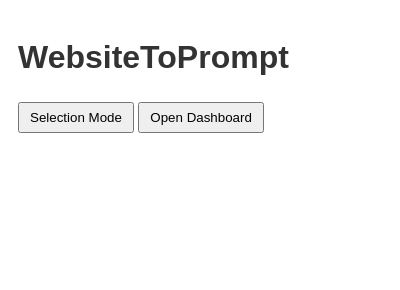
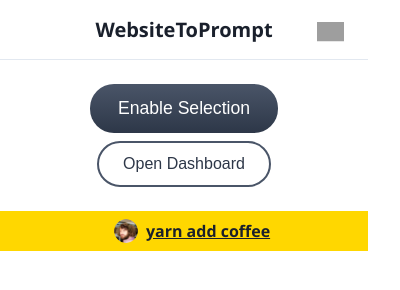
Before and after one commit to hello-nerdo/WebsiteToPrompt, a browser extension: page popup.html in a window 400 px wide. Drawn offline with Linux system fonts and the light colour scheme; grey boxes are pictures that could not be loaded.

Commit message:
feat: update dashboard references and enhance user interface
- Renamed "Prompt Dashboard" to "WebsiteToPrompt Dashboard" across background.js, dashboard.html, and README.md for consistency.
- Improved popup.html with a new header design, donation button, and GitHub link for better user engagement.
- Enhanced dashboard.js to auto-select the first prompt group and display its details, improving user experience.
- Updated popup.js to dynamically set button text and add a GitHub repository link for easier access to project resources.

```diff
--- a/popup.html
+++ b/popup.html
@@ -4,29 +4,134 @@
     <meta charset="UTF-8" />
     <title>WebsiteToPrompt</title>
     <style>
+      /* Reset default styles */
+      body {
+        margin: 0;
+        padding: 0;
+        background: white;
+      }
+
       .popup-container {
-        width: 300px;
-        padding: 10px;
-        font-family: Arial, sans-serif;
-        color: #333;
+        width: 320px;
+        padding: 24px 24px 0;
+        font-family: 'Segoe UI', system-ui, -apple-system, sans-serif;
+        text-align: center;
       }
 
       button {
-        display: inline-block;
-        margin: 4px 0;
-        padding: 6px 10px;
+        display: block;
+        margin: 8px auto;
+        padding: 12px 24px;
         cursor: pointer;
+        border-radius: 24px;
+        font-weight: 500;
+        font-size: 1rem;
+        transition: all 0.3s ease;
+      }
+
+      #toggleSelectionBtn {
+        background: linear-gradient(to bottom, #4a5568, #2d3748);
+        color: white;
+        border: none;
+        font-size: 1.1rem;
+        padding: 14px 28px;
+      }
+
+      #toggleSelectionBtn:hover {
+        transform: translateY(-1px);
+        box-shadow: 0 4px 6px rgba(0, 0, 0, 0.1);
+      }
+
+      #openDashboardBtn {
+        background: transparent;
+        color: #2d3748;
+        border: 2px solid #4a5568;
+      }
+
+      #openDashboardBtn:hover {
+        background: rgba(74, 85, 104, 0.1);
+      }
+
+      .donation-container {
+        margin: 1.5rem -24px 0;
+        background: #ffd700;
+      }
+
+      .donation-button {
+        display: flex;
+        justify-content: center;
+        align-items: center;
+        width: 100%;
+        padding: 8px;
+        border: none;
+        background: none;
+        color: #1a202c;
+        font-weight: 600;
+        font-size: 1rem;
+      }
+
+      .donation-button img.profile-pic {
+        width: 24px;
+        height: 24px;
+        margin-right: 8px;
+        border-radius: 50%;
+      }
+
+      .header {
+        margin: -24px -24px 24px;
+        padding: 16px 24px;
+        border-bottom: 1px solid #e2e8f0;
+        display: flex;
+        justify-content: center;
+        position: relative;
+      }
+
+      .header h1 {
+        margin: 0;
+        font-size: 1.25rem;
+        font-weight: 600;
+        color: #1a202c;
+      }
+
+      #githubLink {
+        position: absolute;
+        right: 24px;
+        top: 50%;
+        transform: translateY(-50%);
       }
     </style>
   </head>
   <body>
     <div class="popup-container">
-      <h1>WebsiteToPrompt</h1>
+      <div class="header">
+        <h1>
+          WebsiteToPrompt
+          <a href="#" id="githubLink" style="text-decoration: none;">
+            <img
+              src="https://upload.wikimedia.org/wikipedia/commons/thumb/9/91/Octicons-mark-github.svg/1200px-Octicons-mark-github.svg.png"
+              alt="GitHub"
+              style="height: 20px; vertical-align: middle; margin-left: 10px;"
+            >
+          </a>
+        </h1>
+      </div>
       <!-- Toggle Selection Mode -->
       <button id="toggleSelectionBtn">Selection Mode</button>
 
       <!-- NEW: Open Dashboard -->
       <button id="openDashboardBtn">Open Dashboard</button>
+
+      <div class="donation-container">
+        <a
+          href="https://www.buymeacoffee.com/hello_nerdzs"
+          target="_blank"
+          rel="noopener noreferrer"
+          class="donation-button"
+        >
+          <img src="logo.png" alt="Profile" class="profile-pic" />
+          <span>yarn add coffee</span>
+        </a>
+      </div>
     </div>
 
     <script src="popup.js"></script>
--- a/popup.js
+++ b/popup.js
@@ -5,11 +5,13 @@
   const toggleSelectionBtn = document.getElementById('toggleSelectionBtn');
   let selectionEnabled = false;
 
+  // Update initial button text to match design
+  toggleSelectionBtn.textContent = 'Enable Selection';
+
   // Ask the background script for the current Selection Mode state
   chrome.runtime.sendMessage({ type: 'REQUEST_INSPECT_MODE_STATUS' }, (response) => {
     if (response && typeof response.enabled === 'boolean') {
       selectionEnabled = response.enabled;
-      // Dynamically set the button text
       toggleSelectionBtn.textContent = selectionEnabled ? 'Disable Selection' : 'Enable Selection';
     }
   });
@@ -35,4 +37,11 @@
   openDashboardBtn.addEventListener('click', () => {
     chrome.tabs.create({ url: chrome.runtime.getURL('dashboard.html') });
   });
+
+  // NEW: GitHub repository link
+  const githubLink = document.getElementById('githubLink');
+  githubLink.addEventListener('click', (e) => {
+    e.preventDefault();
+    chrome.tabs.create({ url: 'https://github.com/path-find-er/WebsiteToPrompt' });
+  });
 });
```
Also changed, not shown: background.js (+3 -10 lines), dashboard.html (+1 -1 lines), dashboard.js (+19 -0 lines), README.md, logo.png (added).
